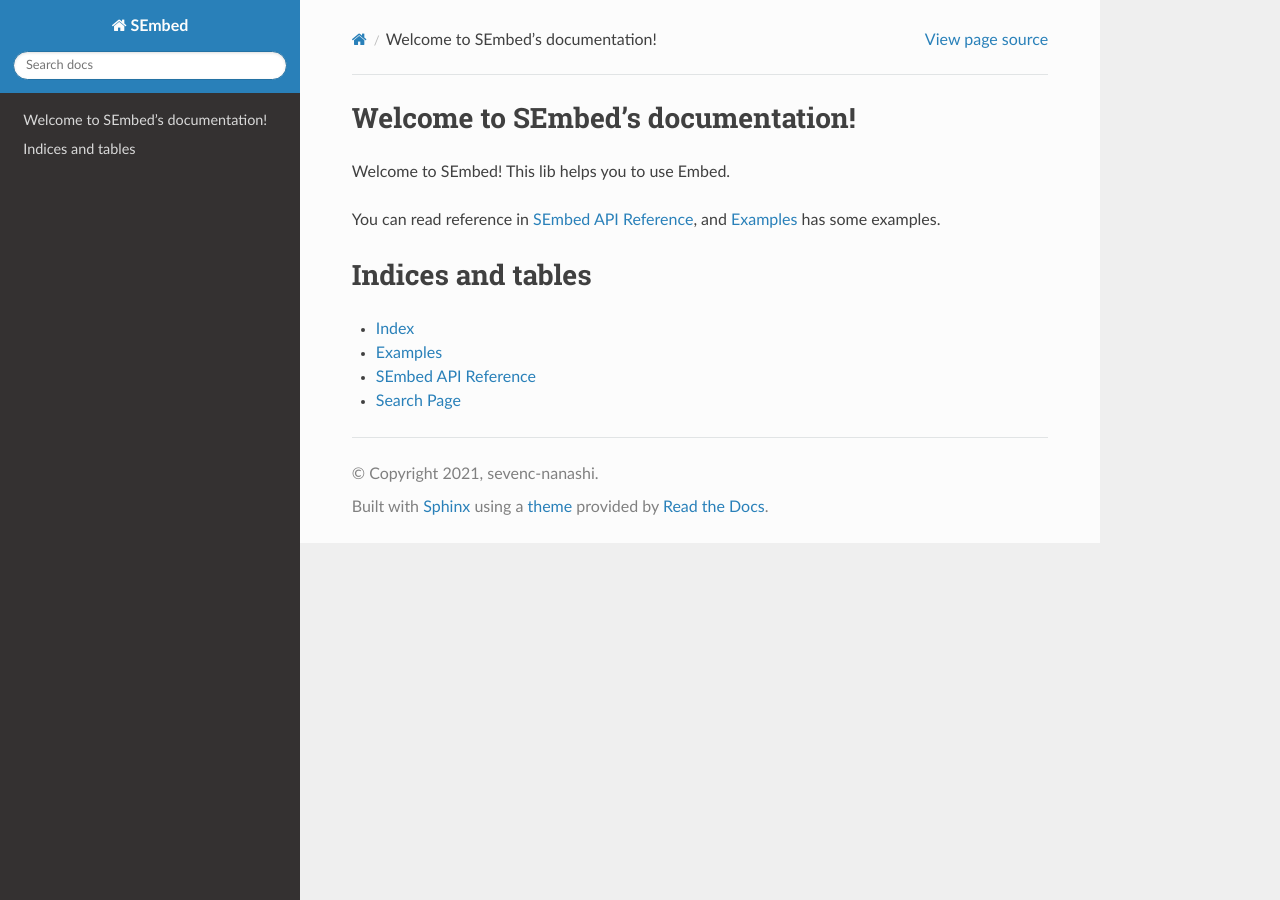
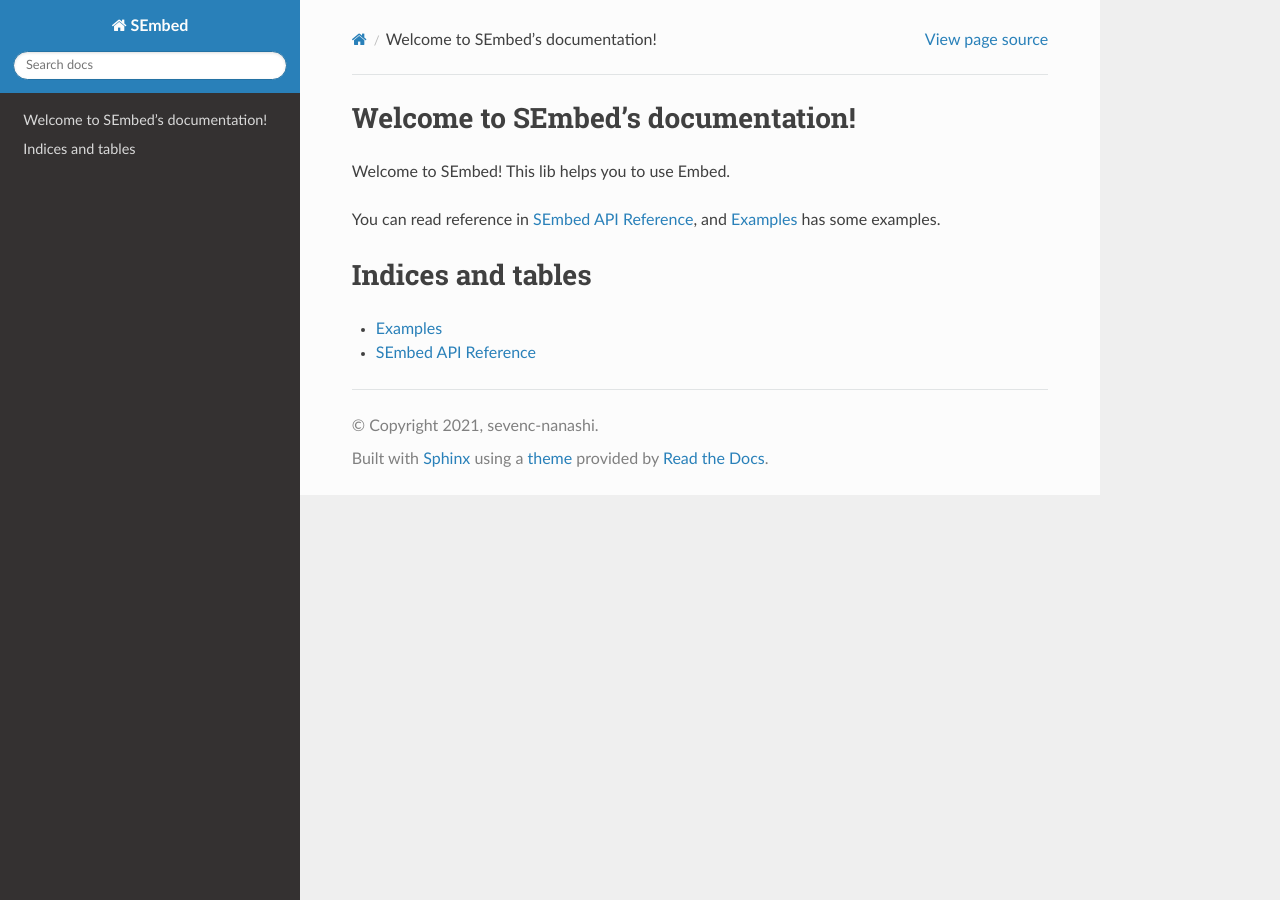
Before and after one commit to sevenc-nanashi/sembed, a Sphinx documentation site: the page built from docs/source/index.rst, in a window 1280 px wide. Built offline with Sphinx 7.4.7 and the Read the Docs theme 2.0.0, drawn with Linux system fonts in a browser that asks for light colours.

```diff
--- a/docs/source/index.rst
+++ b/docs/source/index.rst
@@ -16,7 +16,5 @@ and :doc:`example` has some examples.
 Indices and tables
 ==================
 
-* :ref:`genindex`
 * :doc:`example`
 * :doc:`reference`
-* :ref:`search`
--- /dev/null
+++ b/docs/source/rtfd-requirements.txt
@@ -0,0 +1 @@
+sembed
```
Also changed, not shown: README.md (+1 -0 lines).
